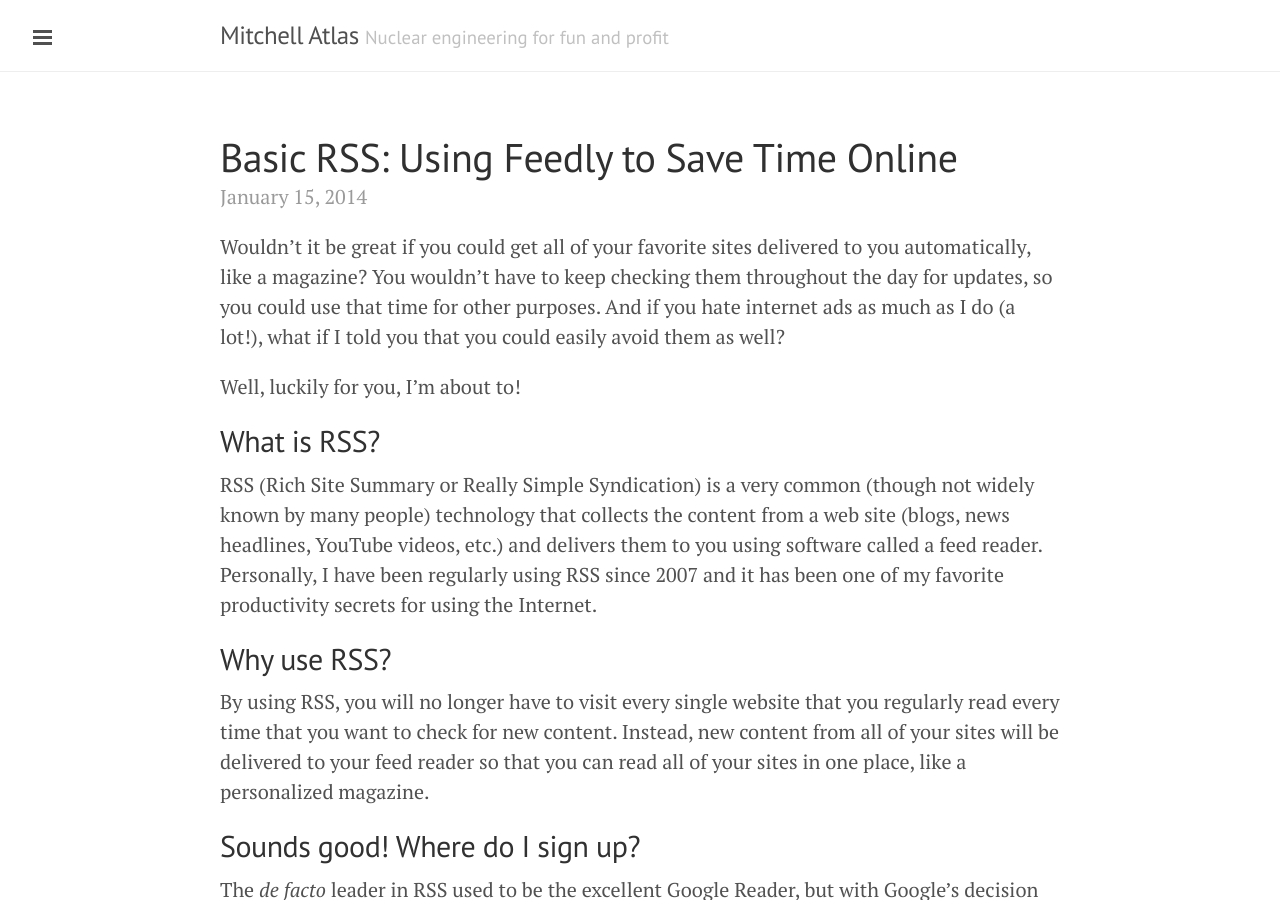
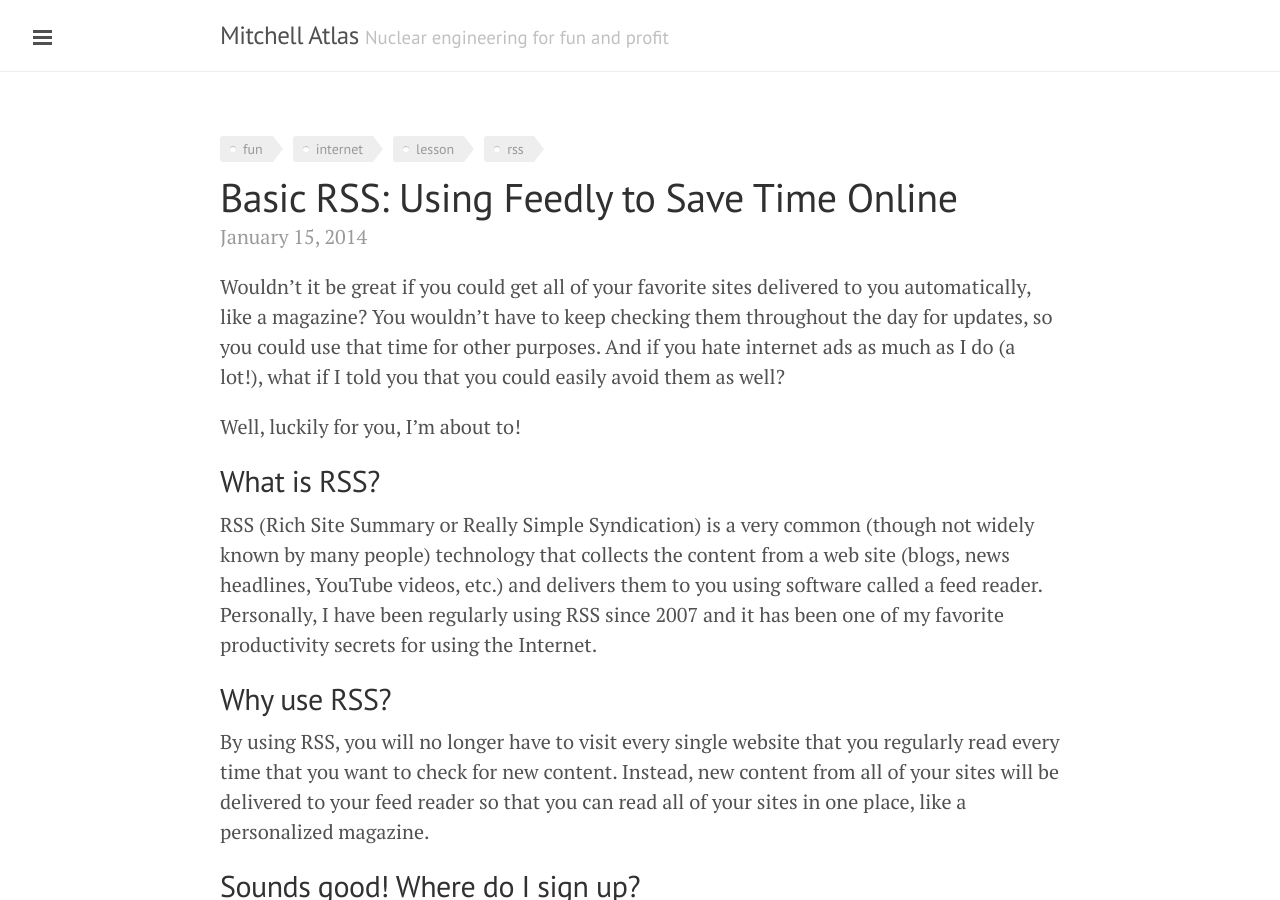
Before and after one commit to xatlasm/xatlasm.github.io, a Jekyll site: the page built from _posts/2014-01-15-introducing-rss.md, in a window 1280 px wide and 900 px high. Built offline with Jekyll 4.4.1, drawn with Linux system fonts in a browser that asks for light colours; comment, search, counter and statistics services are not loaded.

Commit message:
tags again on posts

```diff
--- a/_layouts/post.html
+++ b/_layouts/post.html
@@ -1,6 +1,12 @@
 ---
 layout: default
 ---
+
+<ul class="tags">
+  {% for tag in page.tags %}
+    <li><a href="{{ site.baseurl }}tags.html#{{tag}}" class="tag">{{ tag }}</a></li>
+  {% endfor %}
+</ul>
 
 <div class="post">
   <h1 class="post-title">{{ page.title }}</h1>
```
